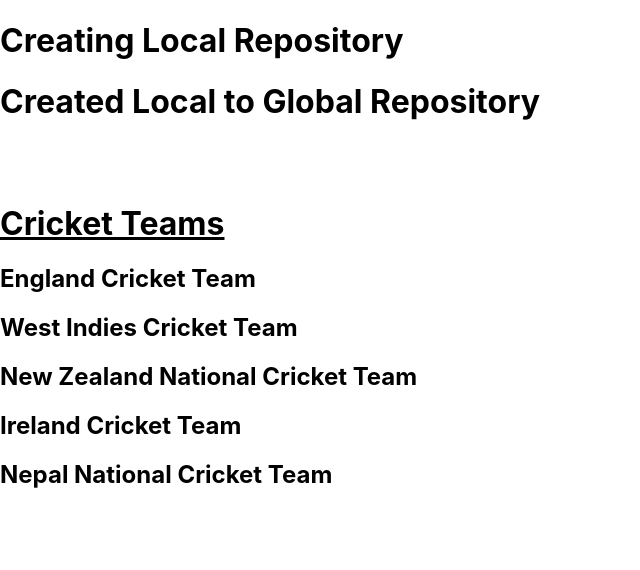
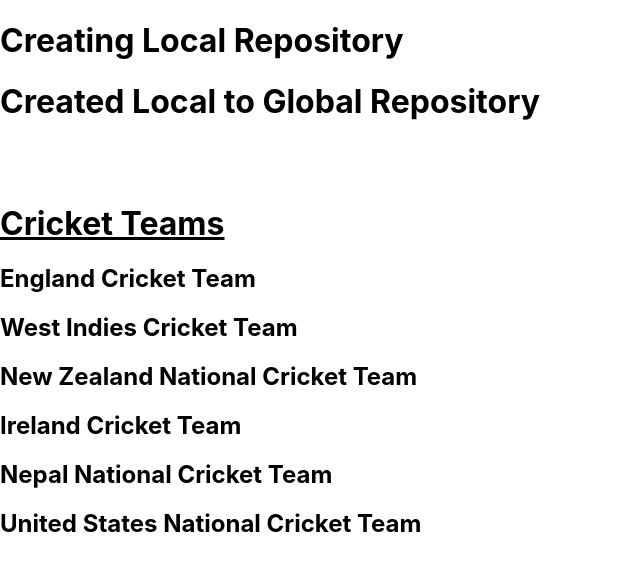
Before and after one commit to prixpriyanka4/local, a React (Create React App) app in the folder local/: page / in a window 1280 px wide. Shown: the top 570 px of the page, without its empty margins (0-640 px from the left). Built offline with nearby package versions, Linux system fonts and the light colour scheme.

Commit message:
added USNCT

```diff
--- a/local/src/App.js
+++ b/local/src/App.js
@@ -15,6 +15,7 @@ function App() {
       <h2>New Zealand National Cricket Team</h2>
       <h2>Ireland Cricket Team</h2>
       <h2>Nepal National Cricket Team </h2>
+      <h2>United States National Cricket Team</h2>
     </div>
   );
 }
```
